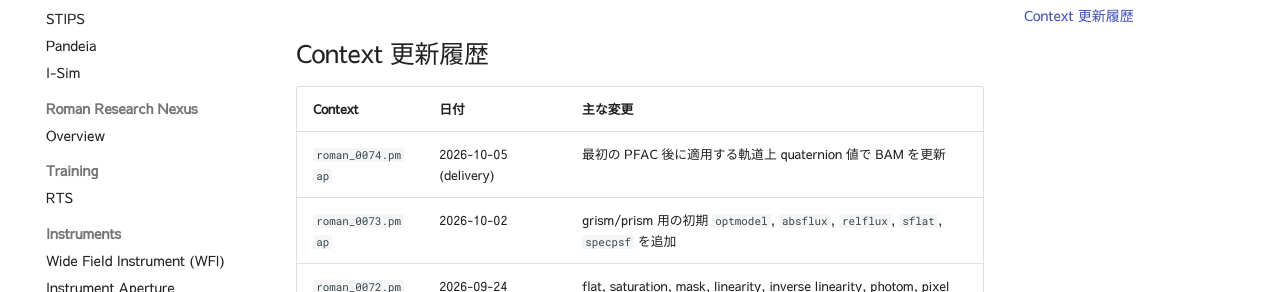
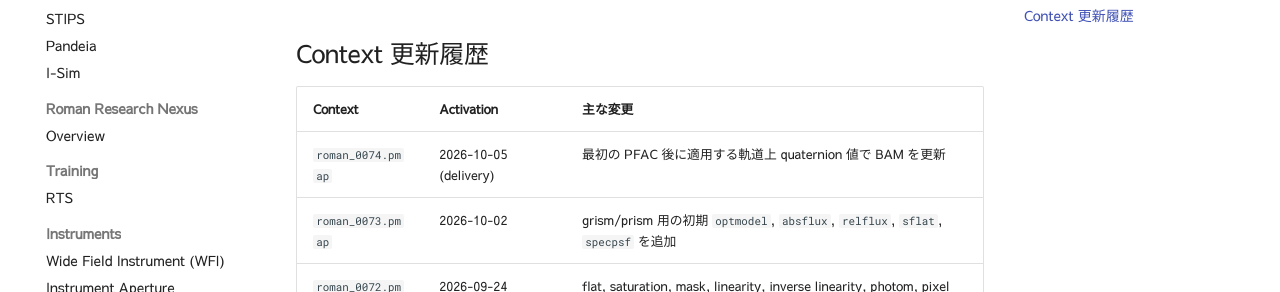
Before and after one commit to astronasutarou/jasmine-roman-astrometry, an MkDocs documentation site: the page built from docs/inst/crds.md, in a window 1280 px wide and 900 px high, scrolled down 3787 px. Shown: the part 201-493 px from the top of the window. Built offline with MkDocs 1.6.1 and Material for MkDocs 9.7.7, drawn with Linux system fonts in a browser that asks for light colours.

Commit message:
Update context table headers in crds.md

```diff
--- a/docs/inst/crds.md
+++ b/docs/inst/crds.md
@@ -102,7 +102,7 @@ export CRDS_CONTEXT=roman_0074.pmap
 
 ## Context 更新履歴
 
-| Context | 日付 | 主な変更 |
+| Context | Activation | 主な変更 |
 |---|---|---|
 | `roman_0074.pmap` | 2026-10-05 (delivery) | 最初の PFAC 後に適用する軌道上 quaternion 値で BAM を更新 |
 | `roman_0073.pmap` | 2026-10-02 | grism/prism 用の初期 `optmodel`, `absflux`, `relflux`, `sflat`, `specpsf` を追加 |
```
